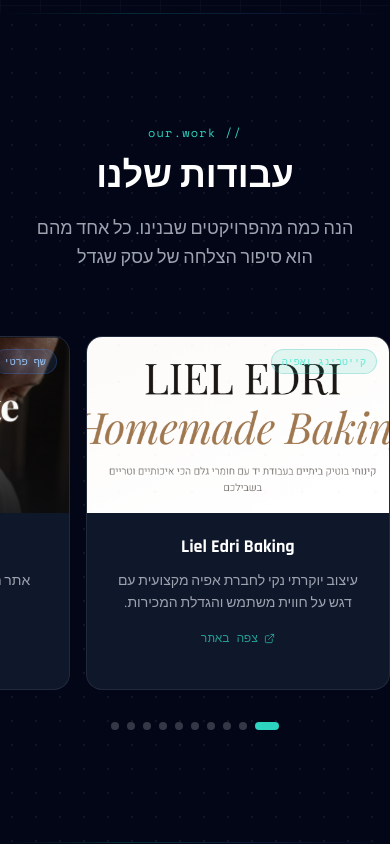
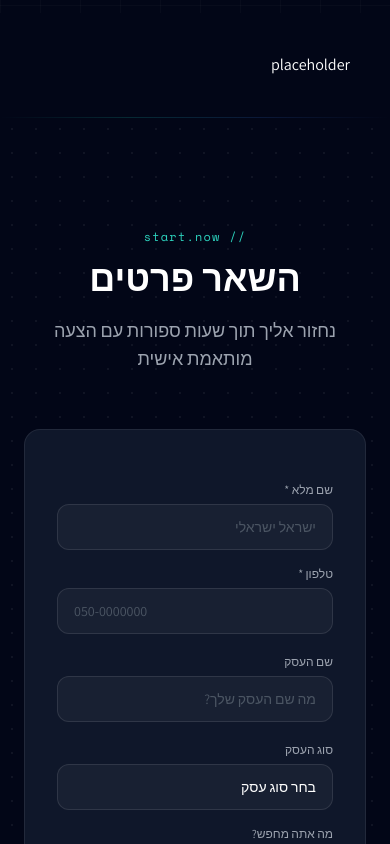
Before and after one commit to DolevAtik/Web4You, a React (Vite) app: page / in a window 390 px wide. Shown: the part 3560-4404 px from the top of the page. Built offline with nearby package versions, Linux system fonts and the light colour scheme.

Commit message:
refactor(portfolio): start sticky-cards rewrite — constants only

```diff
--- a/src/components/sections/Portfolio.jsx
+++ b/src/components/sections/Portfolio.jsx
@@ -1,232 +1,35 @@
-import React, { useEffect, useRef, useState } from 'react'
-import { motion, useMotionValue, useTransform } from 'framer-motion'
+import React, { useRef } from 'react'
+import { motion, useScroll, useTransform } from 'framer-motion'
 import { ExternalLink } from 'lucide-react'
 import { portfolio } from '../../data/content'
 
-// ── Tag color mapping ─────────────────────────────────────────
-const TAG_COLOR = {
-  'קייטרינג ואפיה':    'teal',
-  'שף פרטי':           'blue',
-  'מסחר אלקטרוני':     'teal',
-  'פיננסים':           'blue',
-  'אירועים':           'teal',
-  'מכירות':            'blue',
-  'פלטפורמה':          'teal',
-  'שירותים מקצועיים': 'blue',
+// ── Glow palette ──────────────────────────────────────────────
+const GLOW_MAP = {
+  amber:   { shadow: '0 0 60px -10px rgba(245,158,11,0.5)',  border: 'rgba(245,158,11,0.35)',  tagBg: 'rgba(245,158,11,0.12)',  tagText: '#fbbf24' },
+  rose:    { shadow: '0 0 60px -10px rgba(244,63,94,0.5)',   border: 'rgba(244,63,94,0.35)',   tagBg: 'rgba(244,63,94,0.12)',   tagText: '#fb7185' },
+  emerald: { shadow: '0 0 60px -10px rgba(16,185,129,0.5)',  border: 'rgba(16,185,129,0.35)',  tagBg: 'rgba(16,185,129,0.12)', tagText: '#34d399' },
+  blue:    { shadow: '0 0 60px -10px rgba(59,130,246,0.5)',  border: 'rgba(59,130,246,0.35)',  tagBg: 'rgba(59,130,246,0.12)', tagText: '#60a5fa' },
+  violet:  { shadow: '0 0 60px -10px rgba(139,92,246,0.5)',  border: 'rgba(139,92,246,0.35)',  tagBg: 'rgba(139,92,246,0.12)', tagText: '#a78bfa' },
+  orange:  { shadow: '0 0 60px -10px rgba(249,115,22,0.5)',  border: 'rgba(249,115,22,0.35)',  tagBg: 'rgba(249,115,22,0.12)', tagText: '#fb923c' },
+  pink:    { shadow: '0 0 60px -10px rgba(236,72,153,0.5)',  border: 'rgba(236,72,153,0.35)',  tagBg: 'rgba(236,72,153,0.12)', tagText: '#f472b6' },
+  cyan:    { shadow: '0 0 60px -10px rgba(6,182,212,0.5)',   border: 'rgba(6,182,212,0.35)',   tagBg: 'rgba(6,182,212,0.12)',  tagText: '#22d3ee' },
+  green:   { shadow: '0 0 60px -10px rgba(34,197,94,0.5)',   border: 'rgba(34,197,94,0.35)',   tagBg: 'rgba(34,197,94,0.12)',  tagText: '#4ade80' },
+  teal:    { shadow: '0 0 60px -10px rgba(20,184,166,0.5)',  border: 'rgba(20,184,166,0.35)',  tagBg: 'rgba(20,184,166,0.12)', tagText: '#2dd4bf' },
 }
 
-function tagCls(tag) {
-  const c = TAG_COLOR[tag] ?? 'teal'
-  return c === 'teal'
-    ? 'bg-teal-500/[0.12] text-teal-300 border-teal-500/25'
-    : 'bg-blue-500/[0.12] text-blue-300 border-blue-500/25'
+// ── Per-project accent assignment ─────────────────────────────
+const ACCENT_MAP = {
+  'liel-edri-baking': 'amber',
+  'after-taste':      'rose',
+  'lital-kitchen':    'emerald',
+  'tomer-portfolio':  'blue',
+  'or-levy':          'violet',
+  'itay-izchaki':     'orange',
+  'dl-baloons':       'pink',
+  'mentconnect':      'cyan',
+  'amit-hadbarot':    'green',
 }
 
-// ── Single card ───────────────────────────────────────────────
-function PortfolioCard({ item, index, inCarousel = false }) {
-  return (
-    <motion.div
-      initial={inCarousel ? false : { opacity: 0, y: 36, scale: 0.95 }}
-      whileInView={inCarousel ? undefined : { opacity: 1, y: 0, scale: 1 }}
-      viewport={{ once: true, amount: 0.15, margin: '-50px' }}
-      transition={{ duration: 0.55, delay: index * 0.07 }}
-      className="group bg-slate-900 sm:bg-white/[0.04] sm:backdrop-blur-xl border border-white/[0.08] hover:border-teal-500/35 rounded-2xl overflow-hidden transition-all duration-300 hover:shadow-2xl hover:shadow-teal-500/[0.08] h-full"
-    >
-      <div
-        className="relative h-44 overflow-hidden cursor-pointer"
-        onClick={() => window.open(item.url, '_blank', 'noopener,noreferrer')}
-      >
-        <img
-          src={item.image}
-          alt={item.title}
-          loading="lazy"
-          className="w-full h-full object-cover object-top group-hover:scale-[1.07] transition-transform duration-500"
-        />
-        <div className="absolute inset-0 bg-teal-500/[0.18] opacity-0 group-hover:opacity-100 transition-opacity duration-300 flex items-center justify-center">
-          <ExternalLink className="text-white w-8 h-8 drop-shadow-lg" />
-        </div>
-        <span className={`absolute top-3 right-3 font-space-mono text-[10px] px-2.5 py-1 rounded-full border ${tagCls(item.tag)}`}>
-          {item.tag}
-        </span>
-      </div>
-
-      <div className="p-5">
-        <h3 className="font-rajdhani font-bold text-lg text-white mb-2 text-center">{item.title}</h3>
-        <p className="text-gray-400 text-sm font-assistant text-center leading-relaxed">{item.description}</p>
-        <a
-          href={item.url}
-          target="_blank"
-          rel="noopener noreferrer"
-          className="mt-4 flex items-center justify-center gap-1.5 text-xs text-teal-400/70 hover:text-teal-300 font-space-mono transition-colors"
-        >
-          <ExternalLink size={11} /> צפה באתר
-        </a>
-      </div>
-    </motion.div>
-  )
+export default function Portfolio() {
+  return <section id="portfolio"><p className="text-white p-10">placeholder</p></section>
 }
-
-// ── CTA placeholder card ──────────────────────────────────────
-function CTACard({ inCarousel = false }) {
-  const { cta } = portfolio
-  return (
-    <div className="group bg-gradient-to-br from-teal-500/[0.07] to-blue-500/[0.07] border border-dashed border-teal-500/30 hover:border-teal-400/60 rounded-2xl flex flex-col items-center justify-center text-center p-8 transition-all duration-300 h-full min-h-[270px]">
-      <motion.div
-        animate={{ y: [0, -9, 0] }}
-        transition={{ duration: 3.2, repeat: Infinity, ease: 'easeInOut' }}
-        className="will-change-transform text-4xl mb-4"
-      >
-        🚀
-      </motion.div>
-      <p className="text-gray-400 mb-5 font-assistant text-sm">{cta.placeholder}</p>
-      <a
-        href={cta.href}
-        onClick={cta.href.startsWith('#') ? undefined : undefined}
-        className="font-rajdhani font-bold text-teal-400 hover:text-teal-300 text-lg transition-colors group-hover:underline underline-offset-4"
-      >
-        {cta.label}
-      </a>
-    </div>
-  )
-}
-
-// ── Mobile snap carousel ──────────────────────────────────────
-const ALL_ITEMS = [...portfolio.items, null] // null = CTA card
-
-function MobileCarousel() {
-  const scrollRef   = useRef(null)
-  const [active, setActive] = useState(0)
-
-  // Update dot on scroll
-  useEffect(() => {
-    const el = scrollRef.current
-    if (!el) return
-    const onScroll = () => {
-      const cards = el.querySelectorAll('[data-card]')
-      if (!cards.length) return
-      const cardW = cards[0].getBoundingClientRect().width + 16 // gap-4 = 16px
-      setActive(Math.round(el.scrollLeft / cardW))
-    }
-    el.addEventListener('scroll', onScroll, { passive: true })
-    return () => el.removeEventListener('scroll', onScroll)
-  }, [])
-
-  const scrollTo = (i) => {
-    const el = scrollRef.current
-    if (!el) return
-    const cards = el.querySelectorAll('[data-card]')
-    if (!cards[0]) return
-    const cardW = cards[0].getBoundingClientRect().width + 16
-    el.scrollTo({ left: i * cardW, behavior: 'smooth' })
-  }
-
-  return (
-    <div>
-      {/* Scrollable track */}
-      <div
-        ref={scrollRef}
-        className="flex gap-4 overflow-x-auto scrollbar-none snap-x snap-mandatory pb-3"
-        style={{ WebkitOverflowScrolling: 'touch' }}
-      >
-        {/* Left padding so first card isn't flush against edge */}
-        <div className="shrink-0 w-4" />
-
-        {ALL_ITEMS.map((item, i) => (
-          <motion.div
-            key={item?.id ?? 'cta'}
-            data-card
-            className="snap-start shrink-0 w-[78vw] sm:w-[56vw]"
-            initial={{ opacity: 0, scale: 0.9 }}
-            animate={{ opacity: 1, scale: 1 }}
-            transition={{ duration: 0.45, delay: i * 0.06 }}
-          >
-            {item ? (
-              <PortfolioCard item={item} index={i} inCarousel />
-            ) : (
-              <CTACard inCarousel />
-            )}
-          </motion.div>
-        ))}
-
-        {/* Right padding */}
-        <div className="shrink-0 w-4" />
-      </div>
-
-      {/* Dot indicators */}
-      <div className="flex justify-center gap-2 mt-5">
-        {ALL_ITEMS.map((_, i) => (
-          <button
-            key={i}
-            onClick={() => scrollTo(i)}
-            aria-label={`Go to slide ${i + 1}`}
-            className={`rounded-full transition-all duration-300 ${
-              i === active
-                ? 'w-6 h-2 bg-teal-400'
-                : 'w-2 h-2 bg-white/20 hover:bg-white/40'
-            }`}
-          />
-        ))}
-      </div>
-    </div>
-  )
-}
-
-// ── Desktop grid ──────────────────────────────────────────────
-function DesktopGrid() {
-  return (
-    <div className="grid md:grid-cols-2 gap-6">
-      {portfolio.items.map((item, i) => (
-        <PortfolioCard key={item.id} item={item} index={i} />
-      ))}
-      <motion.div
-        initial={{ opacity: 0, y: 36, scale: 0.95 }}
-        whileInView={{ opacity: 1, y: 0, scale: 1 }}
-        viewport={{ once: true, amount: 0.15, margin: '-50px' }}
-        transition={{ duration: 0.55, delay: portfolio.items.length * 0.07 }}
-      >
-        <CTACard />
-      </motion.div>
-    </div>
-  )
-}
-
-// ── Main section ──────────────────────────────────────────────
-export default function Portfolio() {
-  return (
-    <section id="portfolio" className="py-28 section-divider bg-dot-grid overflow-hidden">
-      <div className="max-w-6xl mx-auto">
-
-        {/* Header */}
-        <div className="px-6">
-          <motion.div
-            className="text-center mb-16"
-            initial={{ opacity: 0, y: 28, scale: 0.97 }}
-            whileInView={{ opacity: 1, y: 0, scale: 1 }}
-            viewport={{ once: true, amount: 0.15, margin: '-50px' }}
-            transition={{ duration: 0.65 }}
-          >
-            <span className="font-space-mono text-xs text-teal-400 tracking-widest mb-4 block">
-              // our.work
-            </span>
-            <h2 className="font-rajdhani font-bold text-4xl md:text-5xl text-white mb-4">
-              {portfolio.sectionTitle}
-            </h2>
-            <p className="text-gray-400 max-w-2xl mx-auto font-assistant text-lg leading-relaxed">
-              {portfolio.sectionSubtitle}
-            </p>
-          </motion.div>
-        </div>
-
-        {/* Mobile carousel (no side padding — cards bleed) */}
-        <div className="md:hidden">
-          <MobileCarousel />
-        </div>
-
-        {/* Desktop grid */}
-        <div className="hidden md:block px-6">
-          <DesktopGrid />
-        </div>
-      </div>
-    </section>
-  )
-}
```
